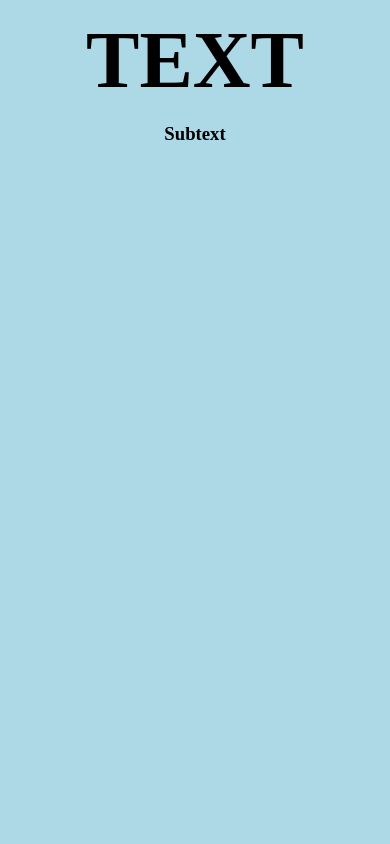
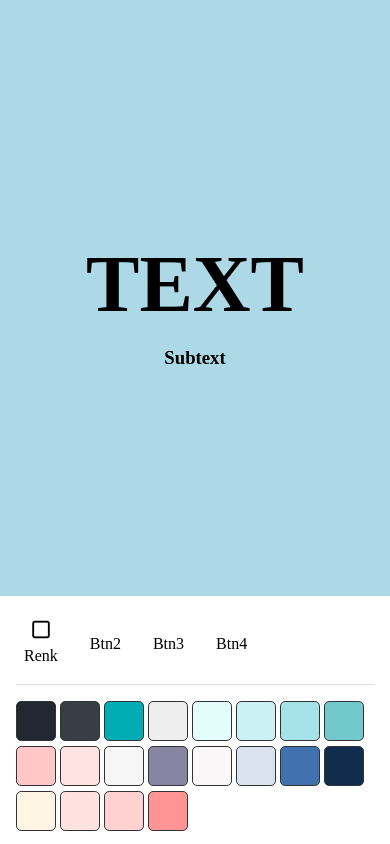
Before and after one commit to yusuf-s1/dynamic, a plain HTML site: page index.html in a window 390 px wide. Drawn offline with Linux system fonts and the light colour scheme.

Commit message:
updated mobile sidebar

```diff
--- a/index.html
+++ b/index.html
@@ -21,7 +21,7 @@
     <div class="sidebar">
       <div class="sidebar-buttons">
         <button class="sidebar-btn">
-          <i class="fa-regular fa-square"></i>
+          <i class="fa-regular fa-square"></i><br />Renk
         </button>
         <button class="sidebar-btn">Btn2</button>
         <button class="sidebar-btn">Btn3</button>
--- a/script/script.js
+++ b/script/script.js
@@ -1,6 +1,7 @@
 let main = document.querySelector('.main');
 let colorOptions = document.querySelectorAll('.sidebar-color-option');
-
+let sidebar = document.querySelector('.sidebar');
+let customizeBtn = document.querySelector('.customize-btn');
 for (let index = 0; index < colorOptions.length; index++) {
   colorOptions[index].style.backgroundColor = colorOptions[index].value;
 }
--- a/styles/reset.css
+++ b/styles/reset.css
@@ -73,3 +73,7 @@ h6 {
 i {
   font-size: 1.25rem;
 }
+button {
+  background-color: inherit;
+  border: none;
+}
--- a/styles/sidebar.css
+++ b/styles/sidebar.css
@@ -1,11 +1,15 @@
+/*mobile sidebar*/
 .sidebar {
-  display: none;
-  flex-basis: 100%;
-  padding: 2rem 1rem;
+  background-color: #fff;
+  padding: 0.5rem 1rem;
 }
 .sidebar-buttons {
-  flex-basis: 25%;
+  display: flex;
+  gap: 1rem;
+  margin-block-end: 1rem;
+  border-bottom: 1px solid #ddd;
 }
+
 .sidebar-buttons button {
   background-color: inherit;
   border: none;
@@ -14,15 +18,20 @@
   border-radius: 0.25rem;
   cursor: pointer;
 }
+.sidebar-color-options {
+  overflow-y: auto;
+}
+.sidebar-color-options button {
+  width: 40px;
+  height: 40px;
+  border-radius: 0.25rem;
+}
 .sidebar-buttons button:hover {
   background-color: rgba(172, 172, 172, 0.25);
   border: none;
   margin: 0.5rem 0;
 }
-.sidebar-options {
-  flex-grow: 1;
-  overflow-y: auto;
-}
+
 .sidebar-color-options button {
   width: 40px;
   height: 40px;
@@ -30,10 +39,21 @@
   border: 1px solid #323232;
   border-radius: 0.32rem;
 }
+
 @media screen and (min-width: 576px) {
   .sidebar {
     display: flex;
     flex-basis: 30%;
     gap: 1rem;
   }
+  .sidebar-buttons {
+    flex-basis: 25%;
+    flex-direction: column;
+    margin: 0;
+    border: none;
+    padding: 0;
+  }
+  .sidebar-options {
+    flex-grow: 1;
+  }
 }
--- a/styles/style.css
+++ b/styles/style.css
@@ -1,21 +1,38 @@
+/*desktop
+
 body {
   display: flex;
   justify-content: space-between;
   align-items: stretch;
+  font-family: 'Segoe UI', Tahoma, Geneva, Verdana, sans-serif;
+}*/
+
+/*mobile*/
+body {
+  display: flex;
+  flex-direction: column-reverse;
 }
+
 main {
   background-color: lightblue;
   display: flex;
+  justify-content: center;
   align-items: center;
   flex-direction: column;
-  flex-basis: 100%;
   transition: 0.3s;
+  flex-grow: 1;
 }
 main h1 {
   font-size: 5rem;
 }
 @media screen and (min-width: 576px) {
+  body {
+    justify-content: space-between;
+    align-items: stretch;
+    flex-direction: row;
+  }
   main {
-    flex-grow: 1;
+    padding-block-start: 196px;
+    justify-content: start;
   }
 }
```
